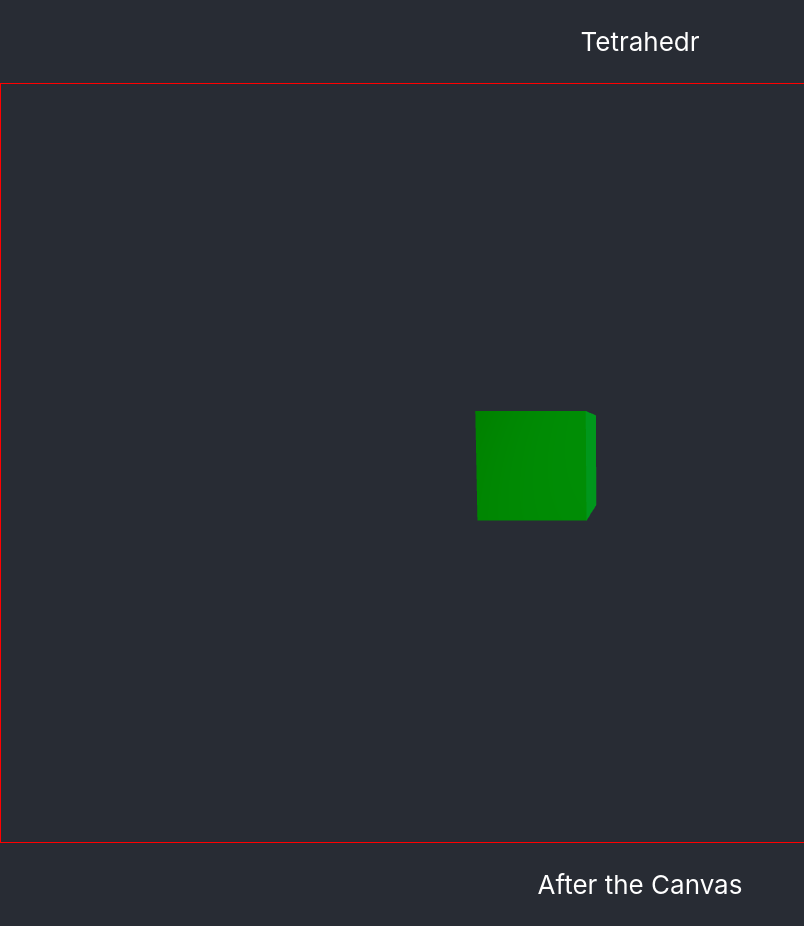
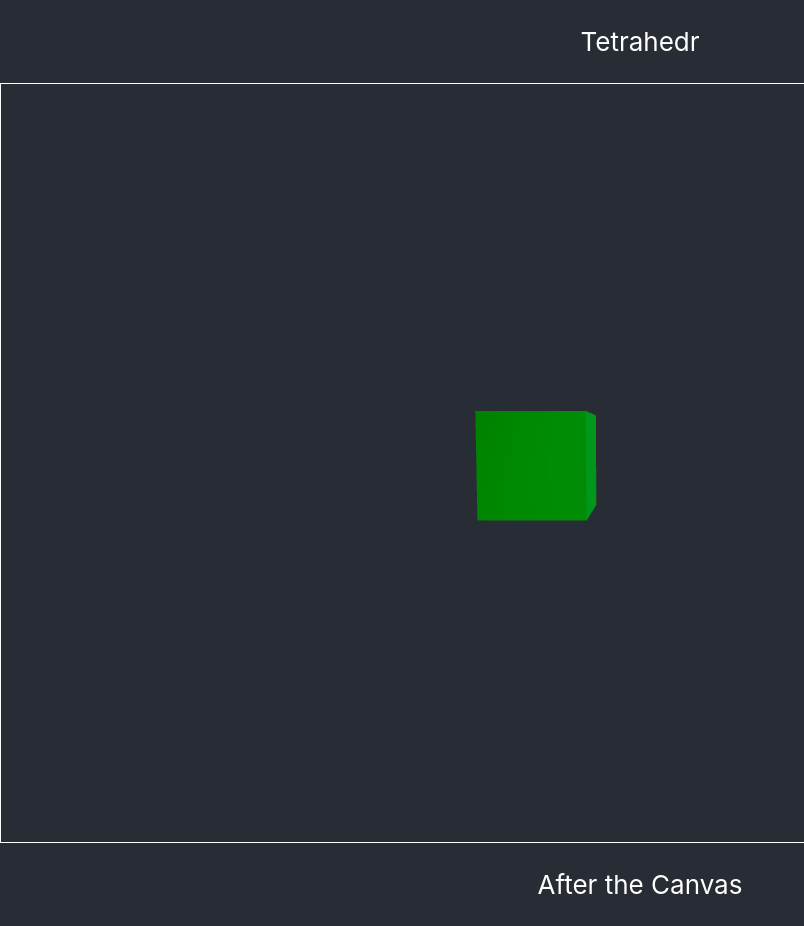
Before and after one commit to K8fractal/tetrahedr, a React (Create React App) app: page / in a window 1280 px wide. Shown: the whole page, without its empty margins (0-804 px from the left). Built offline with nearby package versions, Linux system fonts and the light colour scheme.

Commit message:
part of last commit

```diff
--- a/src/App.css
+++ b/src/App.css
@@ -3,7 +3,7 @@
 }
 canvas {
   height: 600px;
-  border: 1px solid red;
+  border: 1px solid
 }
 
 .App-logo {
```
